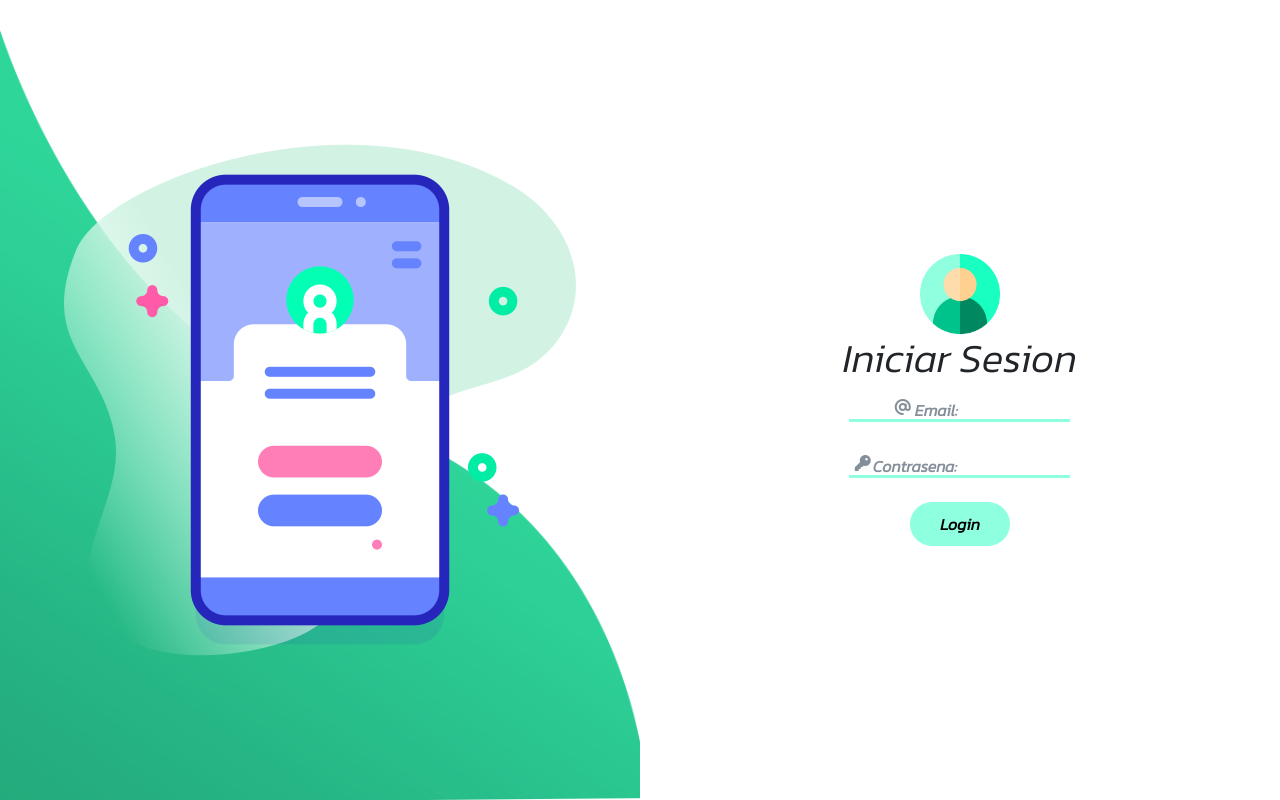
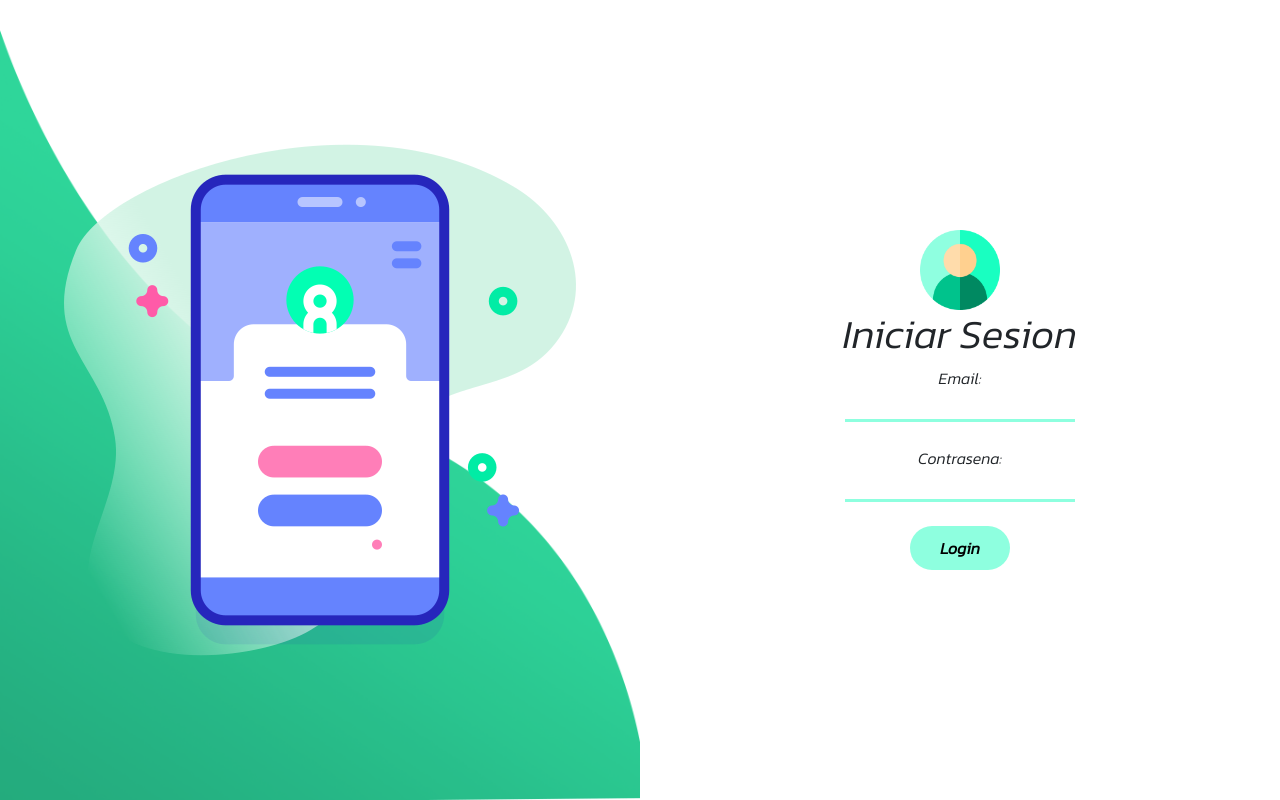
Before and after one commit to Edwin-DEV-py/final, a Django app: page /iniciar_sesion.html in a window 1280 px wide. Run offline with Django 3.2, Linux system fonts and the light colour scheme; parts of the project's set-up code (start-up, migrations or seed data) failed here and were passed over; some libraries are stand-ins or nearby versions.

Commit message:
diseno registro y inicio

```diff
--- /dev/null
+++ b/Carros/static/css/rd.css
@@ -0,0 +1,12 @@
+@media screen and (max-width: 1400px){
+    .fill .contrasena{
+        position: absolute;
+        top: 9px;
+        left: 0px;
+        margin: 0 auto;
+        line-height: 147.6%;
+        color: #3782ce;
+        transition: top 0.2s;
+        font-weight: 700;
+    }
+}
--- a/Carros/templates/iniciar_sesion.html
+++ b/Carros/templates/iniciar_sesion.html
@@ -7,6 +7,7 @@
     <meta http-equiv="X-UA-Compatible" content="IE=edge">
     <link href="https://cdn.jsdelivr.net/npm/bootstrap@5.0.2/dist/css/bootstrap.min.css" rel="stylesheet" integrity="sha384-EVSTQN3/azprG1Anm3QDgpJLIm9Nao0Yz1ztcQTwFspd3yD65VohhpuuCOmLASjC" crossorigin="anonymous">
     <link rel="stylesheet" href="{% static 'css/login.css' %}">
+    <link rel="stylesheet" href="{% static 'css/rd.css' %}">
     <link rel="preconnect" href="https://fonts.googleapis.com">
     <link rel="preconnect" href="https://fonts.gstatic.com" crossorigin>
     <link href="https://fonts.googleapis.com/css2?family=Kanit:ital,wght@1,300&display=swap" rel="stylesheet">
@@ -28,16 +29,14 @@
                     {% csrf_token %}
                     <div class="grupo_input">
                         <label class="fill fill2">
-                            {% render_field form.username class="texto_input" %}
-                            <span class="email">Email:</span>
-                            <i class="fa-solid fa-at"></i>
+                            <label for="ee">Email:</label>
+                            {% render_field form.username class="texto_input" id="ee" %}
                         </label>
                     </div>
                     <div class="grupo_input">
                         <label class="fill fill3">
-                            {% render_field form.password class="texto_input" %}
-                            <span class="contrasena">Contrasena:</span>
-                            <i class="fa-solid fa-key"></i>
+                            <label for="cc"> Contrasena:</label>
+                            {% render_field form.password class="texto_input" id="cc" %}
                         </label>
                     </div>
                     <button type="submit" class="bt2">Login</button>
```
Also changed, not shown: Carros/templates/registrarse.html (+8 -16 lines), Carros/templates/rutas_conductor.html (+13 -0 lines), Carros/db.sqlite3, Carros/static/css/login.css (line endings or trailing spaces), Carros/static/css/register.css (line endings or trailing spaces).
